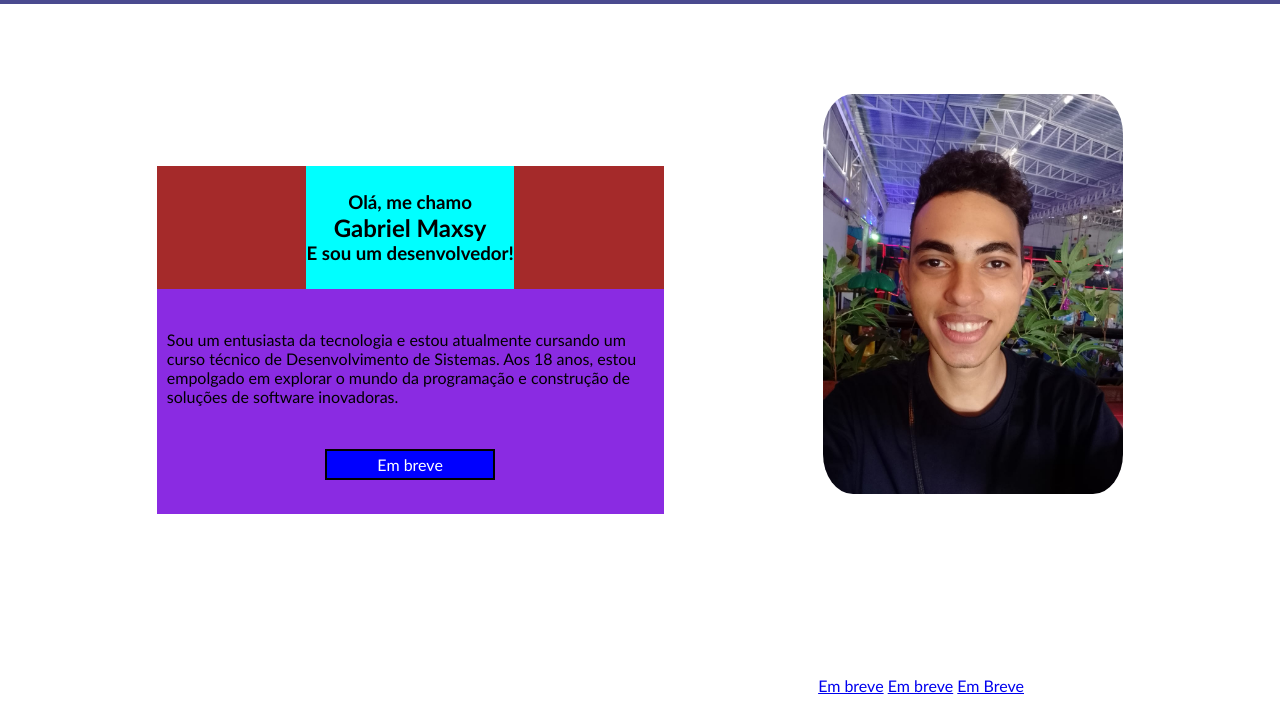
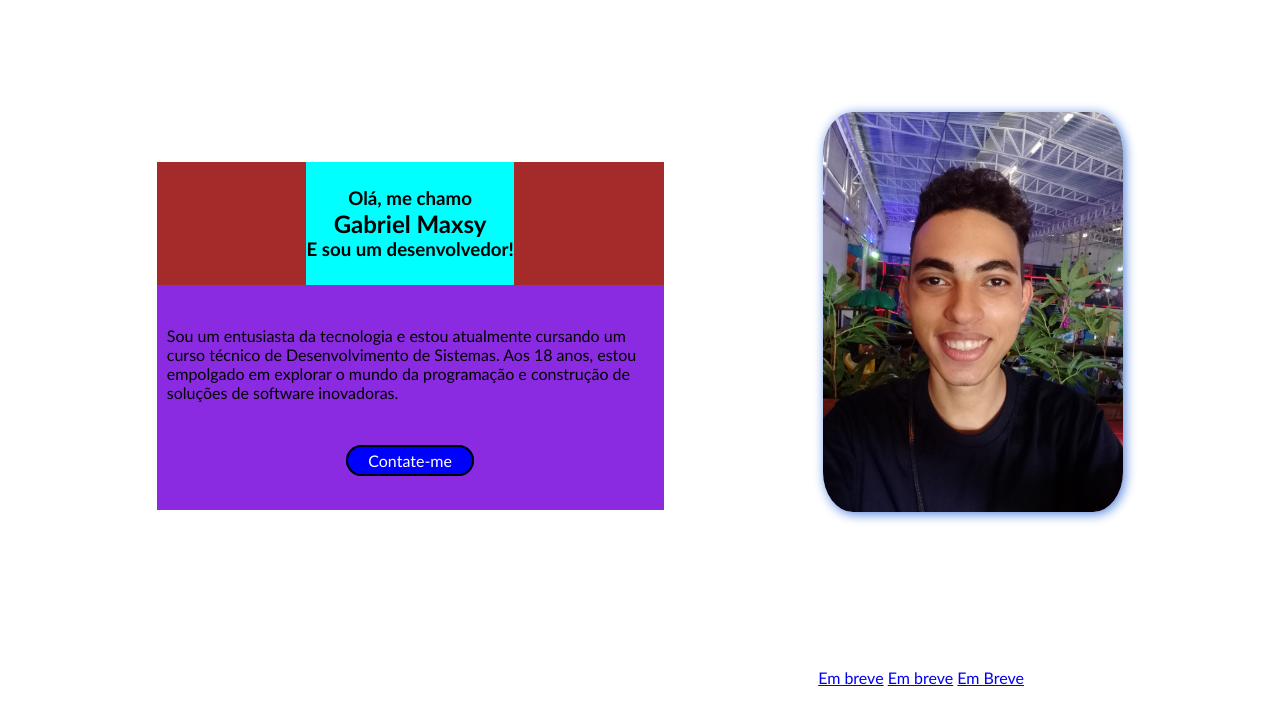
Before and after one commit to Gabriel-Maxsy/Gabriel-Pagina, a plain HTML site: page Index.html in a window 1280 px wide. Shown: the part 94-800 px from the top of the page. Drawn offline with Linux system fonts and the light colour scheme.

Commit message:
atualização da pagina
alguns upgrades

```diff
--- a/Index.html
+++ b/Index.html
@@ -44,7 +44,7 @@
 
                 <div class="botao">
 
-                    <a href="#">Em breve </a>
+                    <a href="#">Contate-me </a>
 
                 </div>
 
--- a/index.css
+++ b/index.css
@@ -1,8 +1,10 @@
 /*colocar charset*/
 
 :root{
-    /*configurar root*/
-    /*paleta de cores*/
+    --cor-um: #A258FA;
+    --cor-dois: #694EDE;
+    --cor-tres: #636FF5;
+    --cor-quatro: #4E80DE;
     /*fontes*/
 }
 
@@ -15,8 +17,12 @@
 
 /*verificar se algo esta faltando*/
 
+body{
+    background-color: white;
+    min-height: 100%;
+}
+
 header{
-    background-color: rgb(74, 74, 143); /*depois arrumar esse back*/
     display: flex;
     justify-content: space-around;
     padding: 20px 0px;
@@ -57,8 +63,8 @@ header{
 }
 
 main{
-    max-width: 100vw;
-    min-height: 84vh;
+    max-width: 100%;
+    min-height: 83vh;
     display: flex;
     flex-direction: row;
     flex-wrap: wrap;
@@ -99,11 +105,12 @@ main{
 }
 
 .botao a{
-    padding: 4px 50px;
+    padding: 4px 20px;
     border: 2px solid black;
     text-decoration: none;
     background-color: blue;
     color: white;
+    border-radius: 30px;
 }
 
 @media screen and (max-width: 367px){
@@ -119,7 +126,8 @@ main{
 
 img{
     border-radius: 10%;
-    margin-bottom: 30%;
+    margin-bottom: 15%;
+    box-shadow: var(--cor-quatro) 2px 2px 12px;
 }
 
 footer{
```
